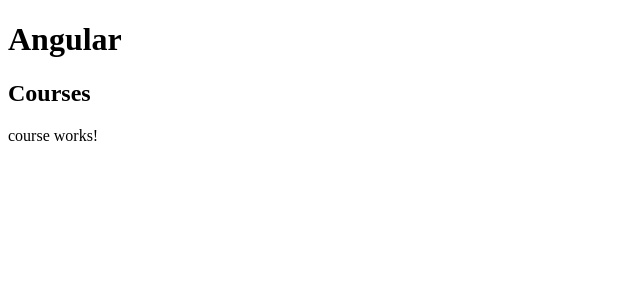
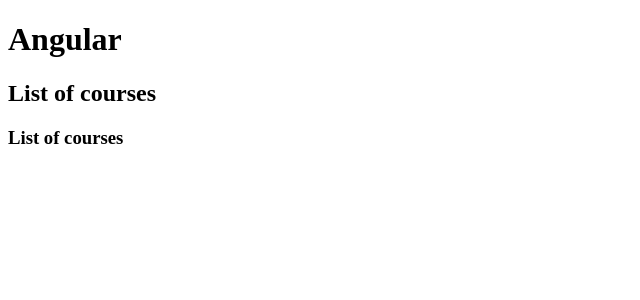
Before and after one commit to sociopathsh/ng-fundamental, an Angular app: page / in a window 1280 px wide. Shown: the top 300 px of the page, without its empty margins (0-640 px from the left). Built offline with nearby package versions, Linux system fonts and the light colour scheme.

Commit message:
Data binding in template

```diff
--- a/src/app/app.component.html
+++ b/src/app/app.component.html
@@ -1,3 +1,2 @@
 <h1>Angular</h1>
 <courses></courses>
-<app-course></app-course>
--- a/src/app/courses.component.ts
+++ b/src/app/courses.component.ts
@@ -2,9 +2,12 @@
 
 @Component({
     'selector': 'courses',
-    'template': '<h2>Courses</h2>'
+    'template': '<h2>{{ title }}</h2><h3>{{ getTitle() }}</h3>'
 })
 
 export class CoursesComponent {
-
+    title = "List of courses";
+    getTitle() {
+        return this.title;
+    }
 }
```
